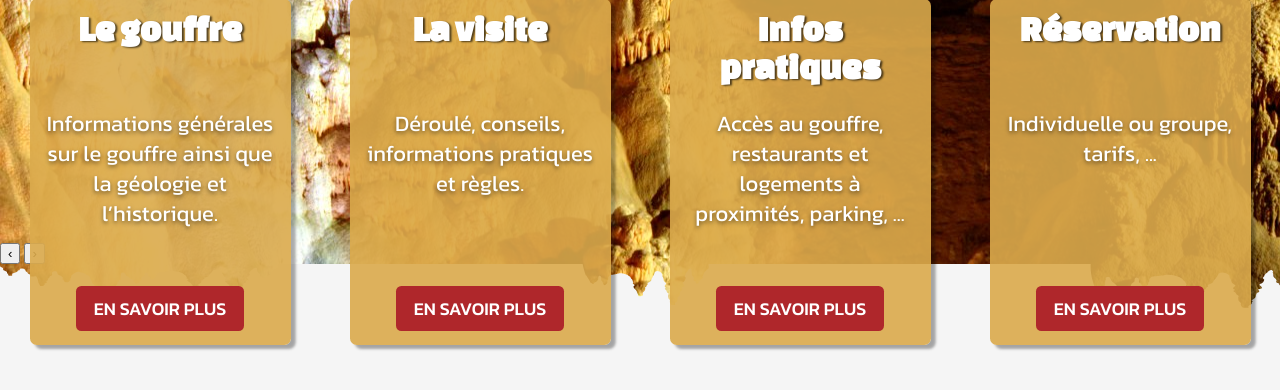
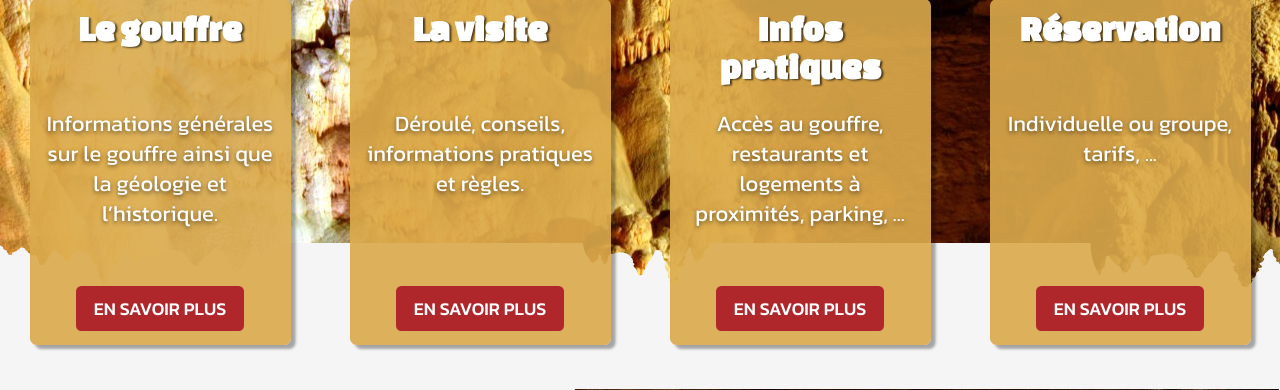
Before and after one commit to bast478/Projet_partie-int-gration, a PHP site: page / in a window 1280 px wide. Shown: the part 542-932 px from the top of the page. Run offline with PHP 8.4, Linux system fonts and the light colour scheme.

Commit message:
Bouttons display none

```diff
--- a/style.css
+++ b/style.css
@@ -240,6 +240,10 @@
     /*border-radius: .5rem;*/
     border-radius: 0.417vw;
     display: inline-block;
+}
+
+#header_infos-buttons {
+    display: none;
 }
 
 /*MAIN*/
@@ -1415,6 +1419,7 @@
       }
 
     #header_infos-buttons {
+        display: block;
         margin-bottom: .5625rem;
         text-align: center;
     }
```
